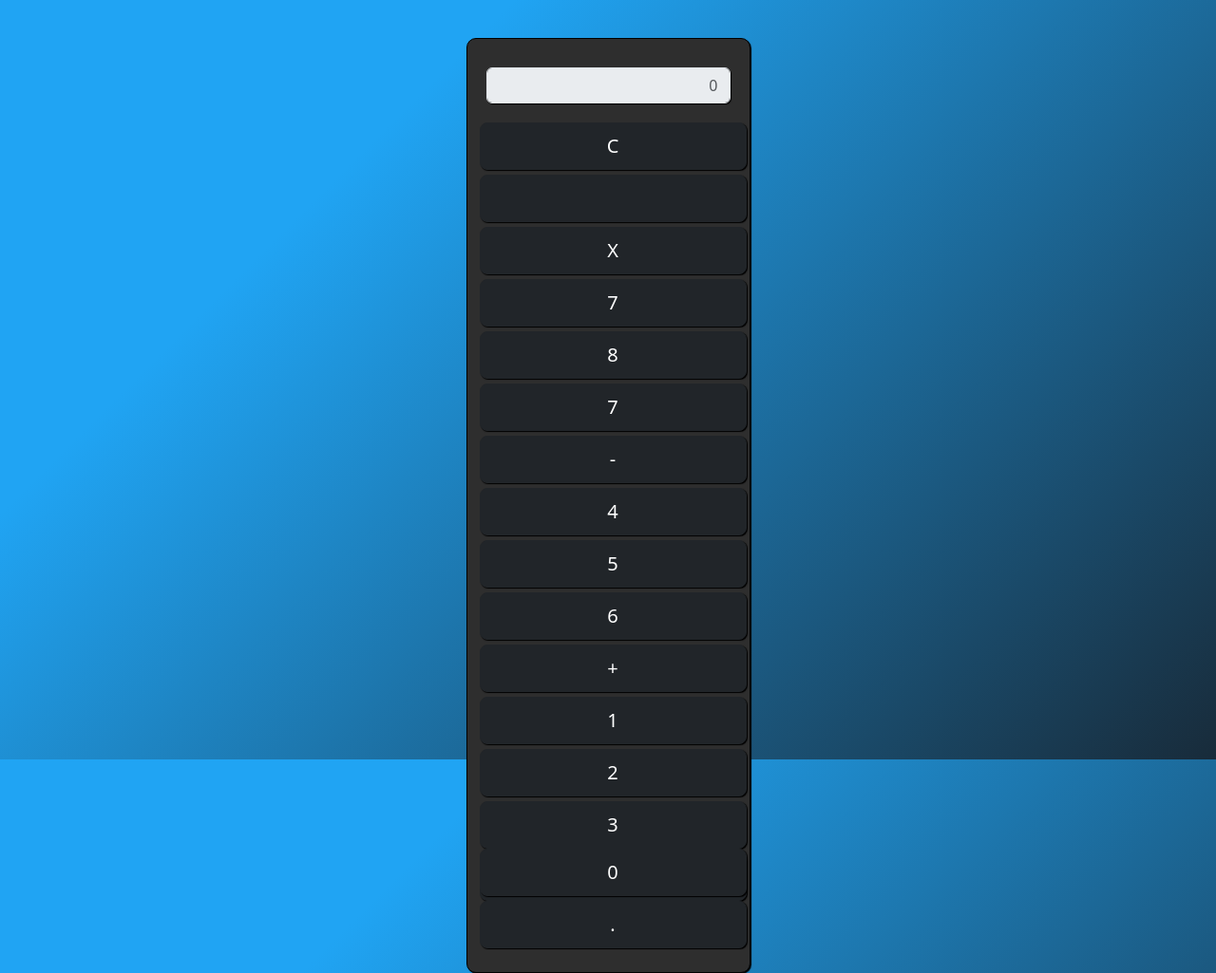
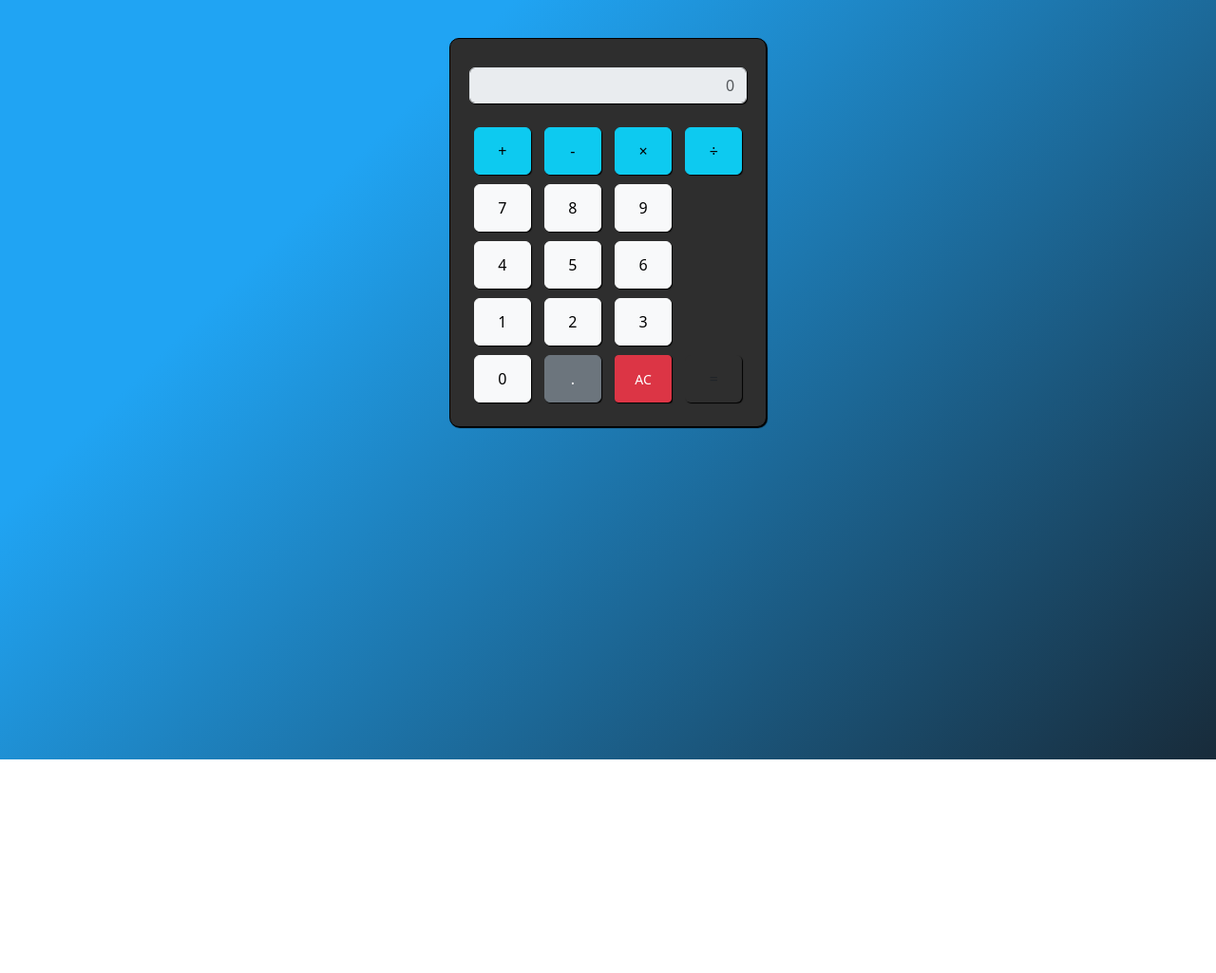
Before and after one commit to NicolasSugai/AppWebCalculadora, a plain HTML site: page index.html in a window 1280 px wide. Shown: the whole page at 95% size. After the commit the page ends 800 px from the top, so only its background shows below. Drawn offline with nearby package versions, Linux system fonts and the light colour scheme.

Commit message:
Botões (3)
Modifiquei o layout dos botões e os ajustei dentro da calculadora!

```diff
--- a/index.html
+++ b/index.html
@@ -16,34 +16,32 @@
                 <div class="calculadora">
                     <input type="text" class="form-control resultado" placeholder="0" disabled="disabled"/>
 
-                <div class="row">
-                    <button type="button" class="btn btn-dark btn-lg clear font-weight-light">C</button>
-                    <button type="button" class="btn btn-dark btn-lg clear font-weight-light"></button>
-                    <button type="button" class="btn btn-dark btn-lg clear font-weight-light">X</button>
-                </div>
+                    <button type="button" class="operator btn btn-info" value="+">+</button>
+                    <button type="button" class="operator btn btn-info" value="-">-</button>
+                    <button type="button" class="operator btn btn-info" value="*">&times;</button>
+                    <button type="button" class="operator btn btn-info" value="/">&divide;</button>
+                    <br>
 
-                <div class="row">
-                    <button type="button" class="btn btn-dark btn-lg clear font-weight-light">7</button>
-                    <button type="button" class="btn btn-dark btn-lg clear font-weight-light">8</button>
-                    <button type="button" class="btn btn-dark btn-lg clear font-weight-light">7</button>
-                    <button type="button" class="btn btn-dark btn-lg clear font-weight-light">-</button>
-                </div>
-                <div class="row">
-                    <button type="button" class="btn btn-dark btn-lg clear font-weight-light">4</button>
-                    <button type="button" class="btn btn-dark btn-lg clear font-weight-light">5</button>
-                    <button type="button" class="btn btn-dark btn-lg clear font-weight-light">6</button>
-                    <button type="button" class="btn btn-dark btn-lg clear font-weight-light">+</button>
-                </div>
-                <div class="row">
-                    <button type="button" class="btn btn-dark btn-lg clear font-weight-light">1</button>
-                    <button type="button" class="btn btn-dark btn-lg clear font-weight-light">2</button>
-                    <button type="button" class="btn btn-dark btn-lg clear font-weight-light">3</button>
-                    <button type="button" class="btn btn-dark btn-lg clear font-weight-light">=</button>
-                </div>
+                    <button type="button" value="7" class="btn btn-light waves-effect">7</button>
+                    <button type="button" value="8" class="btn btn-light waves-effect">8</button>
+                    <button type="button" value="9" class="btn btn-light waves-effect">9</button>
+                    <br>
 
-                <div class="row" style="margin-top: -60px">
-                    <button type="button" class="btn btn-dark zero btn-lg font-weight-light">0</button>
-                    <button type="button" class="btn btn-dark btn-lg font-weight-light">.</button>
+                    <button type="button" value="4" class="btn btn-light waves-effect">4</button>
+                    <button type="button" value="5" class="btn btn-light waves-effect">5</button>
+                    <button type="button" value="6" class="btn btn-light waves-effect">6</button>
+                    <br>
+
+                    <button type="button" value="1" class="btn btn-light waves-effect">1</button>
+                    <button type="button" value="2" class="btn btn-light waves-effect">2</button>
+                    <button type="button" value="3" class="btn btn-light waves-effect">3</button>
+                    <br>
+
+                    <button type="button" value="0" class="btn btn-light waves-effect">0</button>
+                    <button type="button" class="decimal function btn btn-secondary" value=".">.</button>
+                    <button type="button" class="all-clear function btn btn-danger btn-sm" value="all-clear">AC</button>
+
+                    <button type="button" class="equal-sign operator btn btn-default" value="=">=</button>
                 </div>
             </div>
         </div>
```
